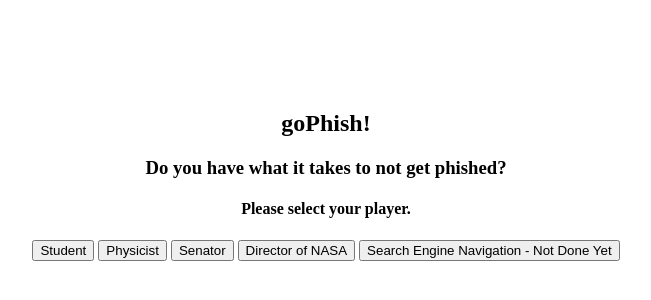
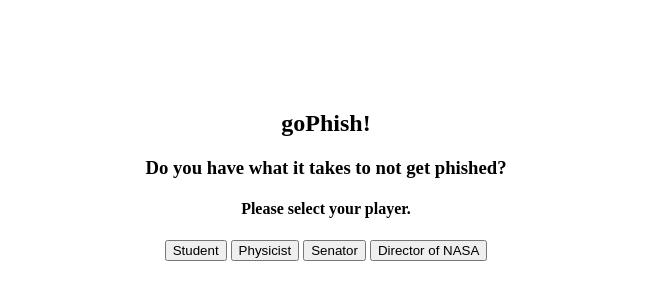
Before and after one commit to C0NG13/go, a plain HTML site: page index.html in a window 1280 px wide. Shown: the part 80-380 px from the top of the page, without its empty margins (314-965 px from the left). Drawn offline with Linux system fonts and the light colour scheme.

Commit message:
Update index.html

```diff
--- a/index.html
+++ b/index.html
@@ -30,7 +30,7 @@
       		<button onclick="window.location.href='Physicist.html'">Physicist</button>
 		<button onclick="window.location.href='Senator.html'">Senator</button>
       		<button onclick="window.location.href='NASA.html'">Director of NASA</button>
-		<button onclick="window.location.href='search.html'">Search Engine Navigation - Not Done Yet </button>
+
 
     </div>
 </body>
```
